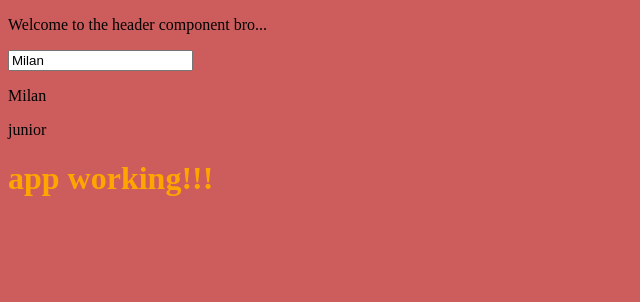
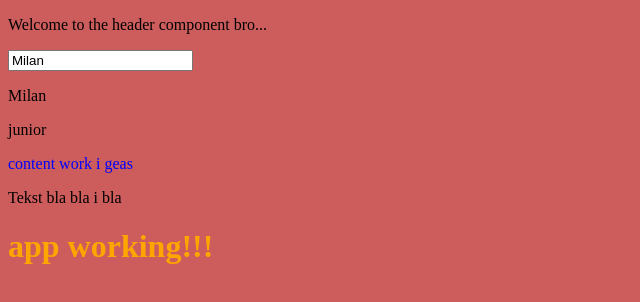
Before and after one commit to milanzivanov/portfolio-dev, an Angular app: page / in a window 1280 px wide. Shown: the top 302 px of the page, without its empty margins (0-640 px from the left). Built offline with nearby package versions, Linux system fonts and the light colour scheme.

Commit message:
ngIf directive

```diff
--- a/src/app/header/header.component.css
+++ b/src/app/header/header.component.css
@@ -0,0 +1,11 @@
+.blue {
+  color: blue;
+}
+
+.red {
+  color: red;
+}
+
+.underline {
+  text-decoration: underline;
+}
--- a/src/app/header/header.component.html
+++ b/src/app/header/header.component.html
@@ -6,3 +6,18 @@
 
 <p>{{data.name}}</p>
 <p>{{data.status}}</p>
+
+<!-- one way -->
+<!-- <p [ngClass]="{'blue': true, 'red': false, 'underline': true}">
+  content work i geas
+</p> -->
+
+<!-- second way -->
+<p [ngClass]="classes">
+  content work i geas
+</p>
+
+<!-- structual directives -->
+<p *ngIf="true">
+  Tekst bla bla i bla
+</p>
--- a/src/app/header/header.component.ts
+++ b/src/app/header/header.component.ts
@@ -16,6 +16,11 @@ export class HeaderComponent implements OnInit {
     }
   )
 
+  // directives
+  classes = {'blue': true, 'red': false, 'underline': false};
+
+  test123 = true;
+
   constructor() { }
 
   ngOnInit() {
```
